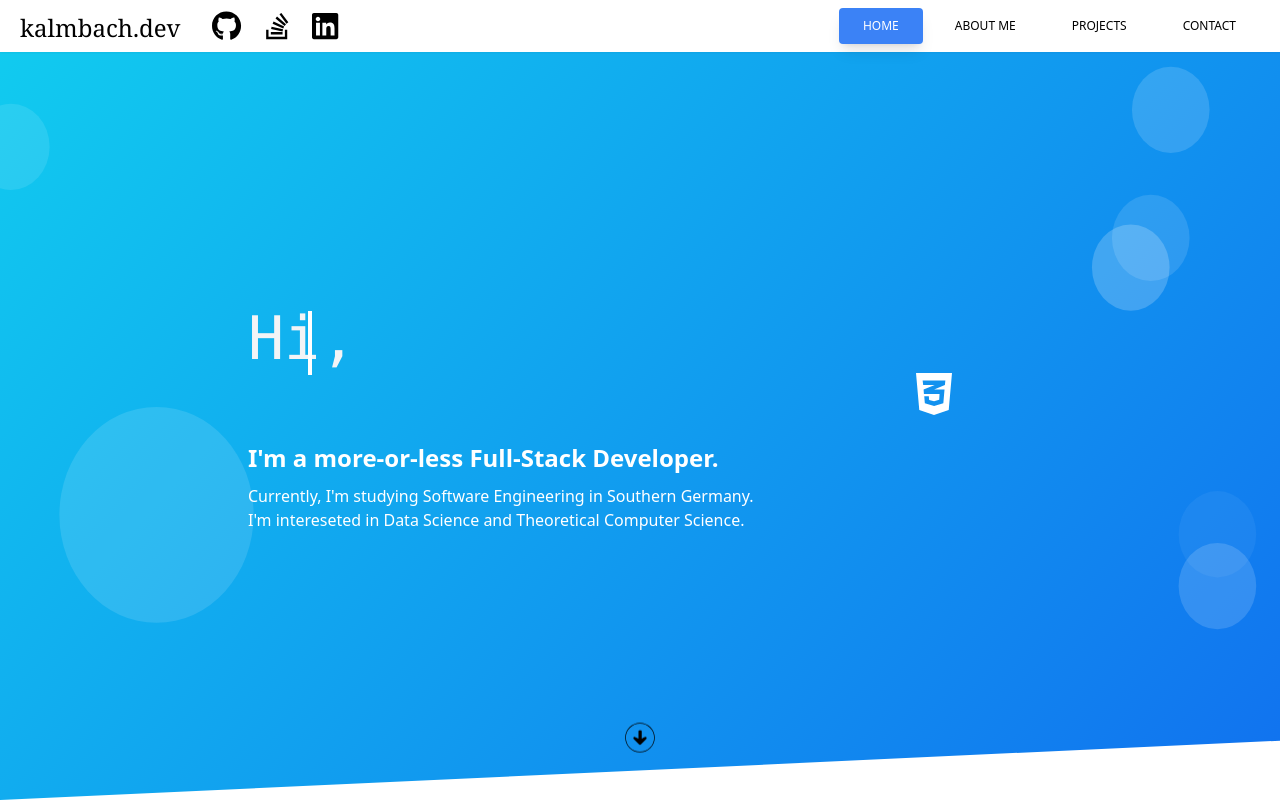
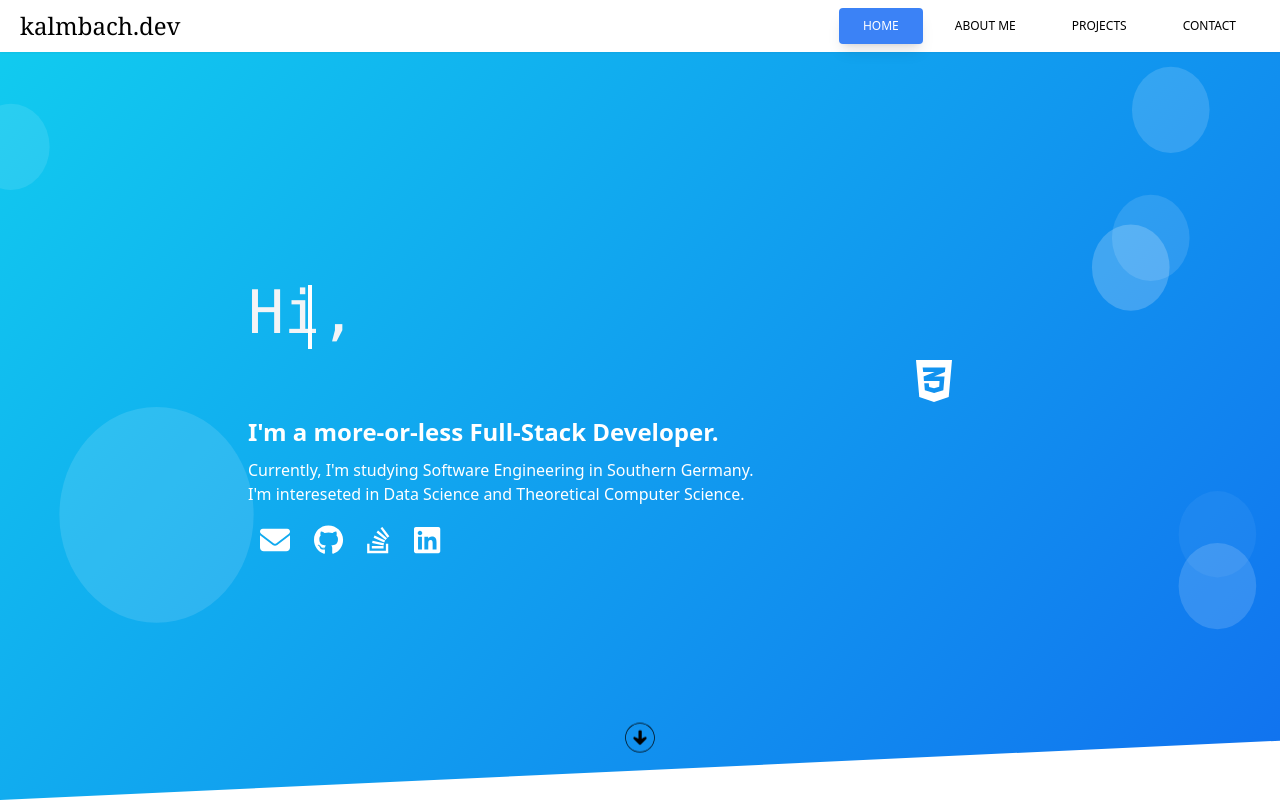
Before and after one commit to Tobi2K/kalmbach.dev, a Nuxt app: page / in a window 1280 px wide. Shown: the top 800 px of the page. Built offline with nearby package versions, Linux system fonts and the light colour scheme.

Commit message:
Rearranged Header & Nav

```diff
--- a/components/Header.vue
+++ b/components/Header.vue
@@ -5,10 +5,12 @@
   >
     <div class="container max-w-4xl mx-auto sm:px-6 lg:px-8">
       <div class="mt-8 text-white overflow-hidden p-6 grid grid-cols-12">
-        <div class=" col-span-10">
+        <div class="col-span-10">
           <header class="mb-16 group">
             <h1 class="mb-1 font-mono text-4xl text-gray-100 md:text-6xl">
-              <span class="inline-flex pt-2 h-20">Hi,<br class="block md:hidden" /></span>
+              <span class="inline-flex pt-2 h-20"
+                >Hi,<br class="block md:hidden"
+              /></span>
               <span
                 id="typing-animation"
                 class="inline-flex h-20 -ml-6 overflow-x-hidden hidden whitespace-nowrap will-change-transform pt-2"
@@ -28,6 +30,35 @@
             <br />
             I'm intereseted in Data Science and Theoretical Computer Science.
           </p>
+          <div class="mt-4">
+            <a
+              href="mailto:t.kalmbach35@gmail.com"
+              class="px-3 rounded py-1 text-3xl"
+            >
+              <FAIcon icon="fa-solid fa-envelope" />
+            </a>
+            <a
+              href="https://github.com/Tobi2K"
+              target="_blank"
+              class="px-3 rounded py-1 text-3xl"
+            >
+              <FAIcon icon="fa-brands fa-github" />
+            </a>
+            <a
+              href="https://stackoverflow.com/users/8338614/tobi2k"
+              target="_blank"
+              class="px-3 rounded py-1 text-3xl"
+            >
+              <FAIcon icon="fa-brands fa-stack-overflow" />
+            </a>
+            <a
+              href="https://www.linkedin.com/in/tobiaskalmbach/"
+              target="_blank"
+              class="px-3 rounded py-1 text-3xl"
+            >
+              <FAIcon icon="fa-brands fa-linkedin" />
+            </a>
+          </div>
         </div>
 
         <div class="icon-list flex justify-center align-middle">
@@ -65,10 +96,6 @@
             <span>
               <FAIcon icon="fa-brands fa-vuejs" />
             </span>
-          </div>
-
-          <div class="single-icon">
-            <span> ... </span>
           </div>
         </div>
       </div>
@@ -113,12 +140,13 @@ export default {
   methods: {
     scrollDown() {
       const element = document.getElementById('about-me')
-      const topOfElementWithOffset = element.getBoundingClientRect().top + window.pageYOffset - 50
+      const topOfElementWithOffset =
+        element.getBoundingClientRect().top + window.pageYOffset - 50
 
-        window.scrollTo({
-          top: topOfElementWithOffset,
-          behavior: 'smooth',
-        })
+      window.scrollTo({
+        top: topOfElementWithOffset,
+        behavior: 'smooth',
+      })
     },
   },
 }
--- a/components/Nav.vue
+++ b/components/Nav.vue
@@ -2,30 +2,7 @@
   <header
     class="fixed bg-white shadow-sm z-10 top-0 w-full px-5 py-2 flex justify-between items-center"
   >
-    <div>
-      <a href="#" class="text-2xl mr-5 font-serif">kalmbach.dev</a>
-      <a
-        href="https://github.com/Tobi2K"
-        target="_blank"
-        class="px-3 rounded py-1 text-3xl"
-      >
-        <FAIcon icon="fa-brands fa-github" />
-      </a>
-      <a
-        href="https://stackoverflow.com/users/8338614/tobi2k"
-        target="_blank"
-        class="px-3 rounded py-1 text-3xl"
-      >
-        <FAIcon icon="fa-brands fa-stack-overflow" />
-      </a>
-      <a
-        href="https://www.linkedin.com/in/tobiaskalmbach/"
-        target="_blank"
-        class="px-3 rounded py-1 text-3xl"
-      >
-        <FAIcon icon="fa-brands fa-linkedin" />
-      </a>
-    </div>
+    <a href="#" class="text-2xl font-serif">kalmbach.dev</a>
     <div class="flex space-x-2 justify-center">
       <a
         href="#home"
@@ -65,7 +42,8 @@ export default {
         e.preventDefault()
 
         const element = document.querySelector(this.getAttribute('href'))
-        const topOfElementWithOffset = element.getBoundingClientRect().top + window.pageYOffset - 50
+        const topOfElementWithOffset =
+          element.getBoundingClientRect().top + window.pageYOffset - 50
 
         window.scrollTo({
           top: topOfElementWithOffset,
```
